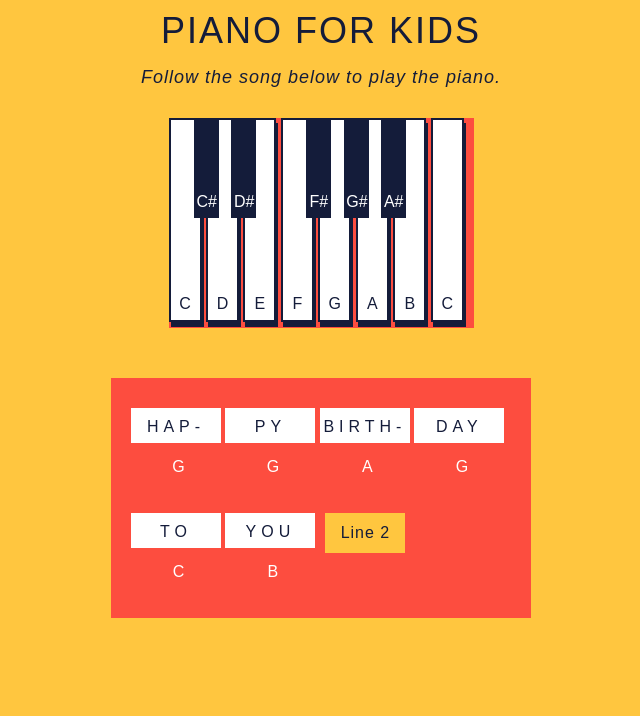
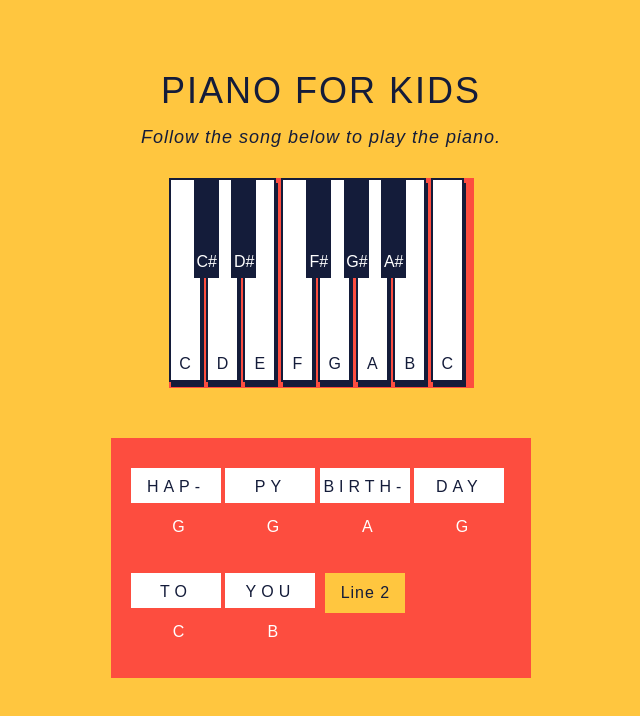
Before and after one commit to trantrunghieuvns/https-trantrunghieuvns.github.io-piano-, a plain HTML site: page index.html in a window 1280 px wide. Shown: the whole page, without its empty margins (319-959 px from the left). Drawn offline with Linux system fonts and the light colour scheme.

Commit message:
Update style.css

```diff
--- a/style.css
+++ b/style.css
@@ -8,7 +8,7 @@ body{
     font-size: 36px;
     margin-top: 10px;
     margin-bottom: 0px;
-    padding: 0;
+    padding: 60px 0 0 0;
     color: #141c3a;
     text-transform: uppercase;
     letter-spacing: 2px;
```
